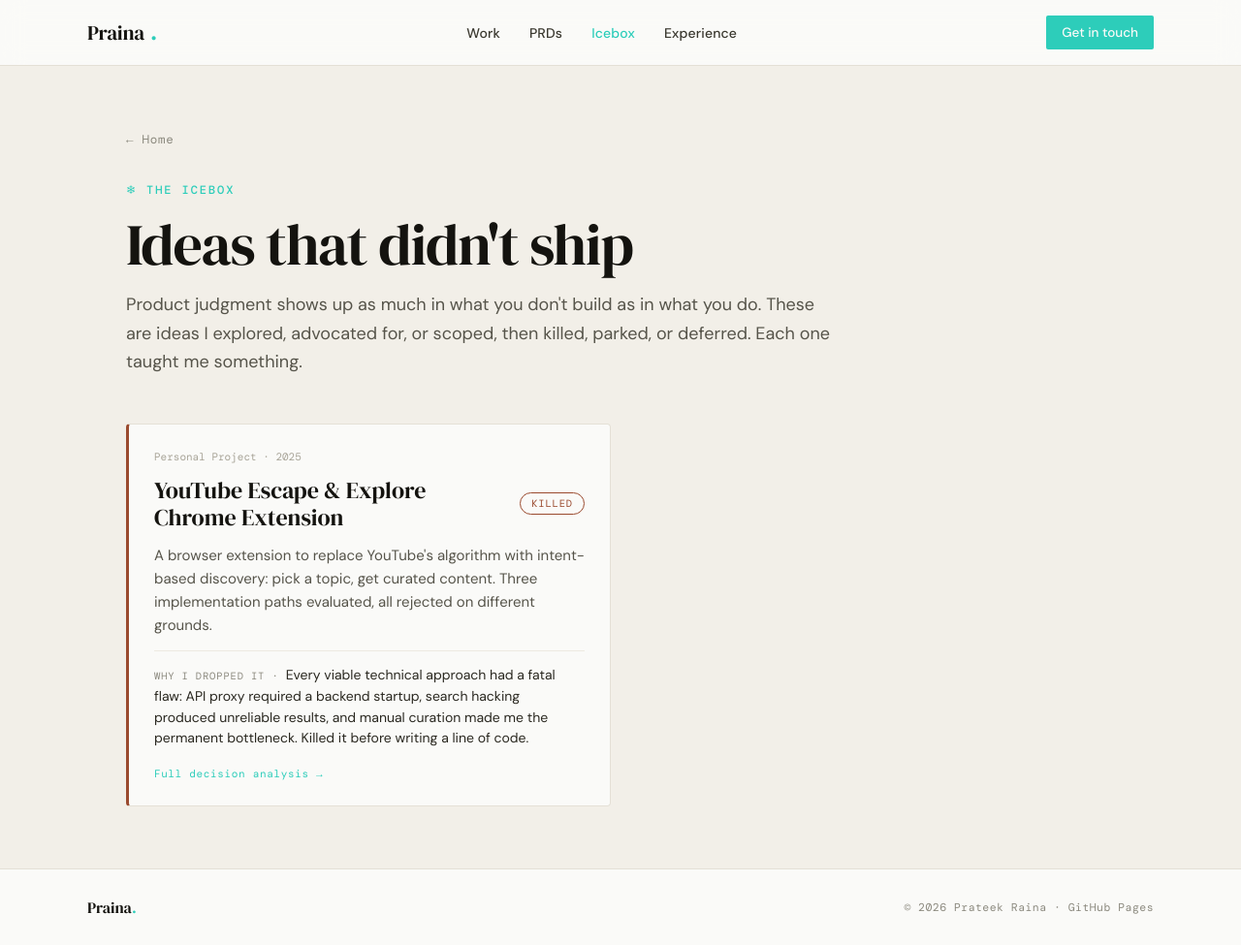
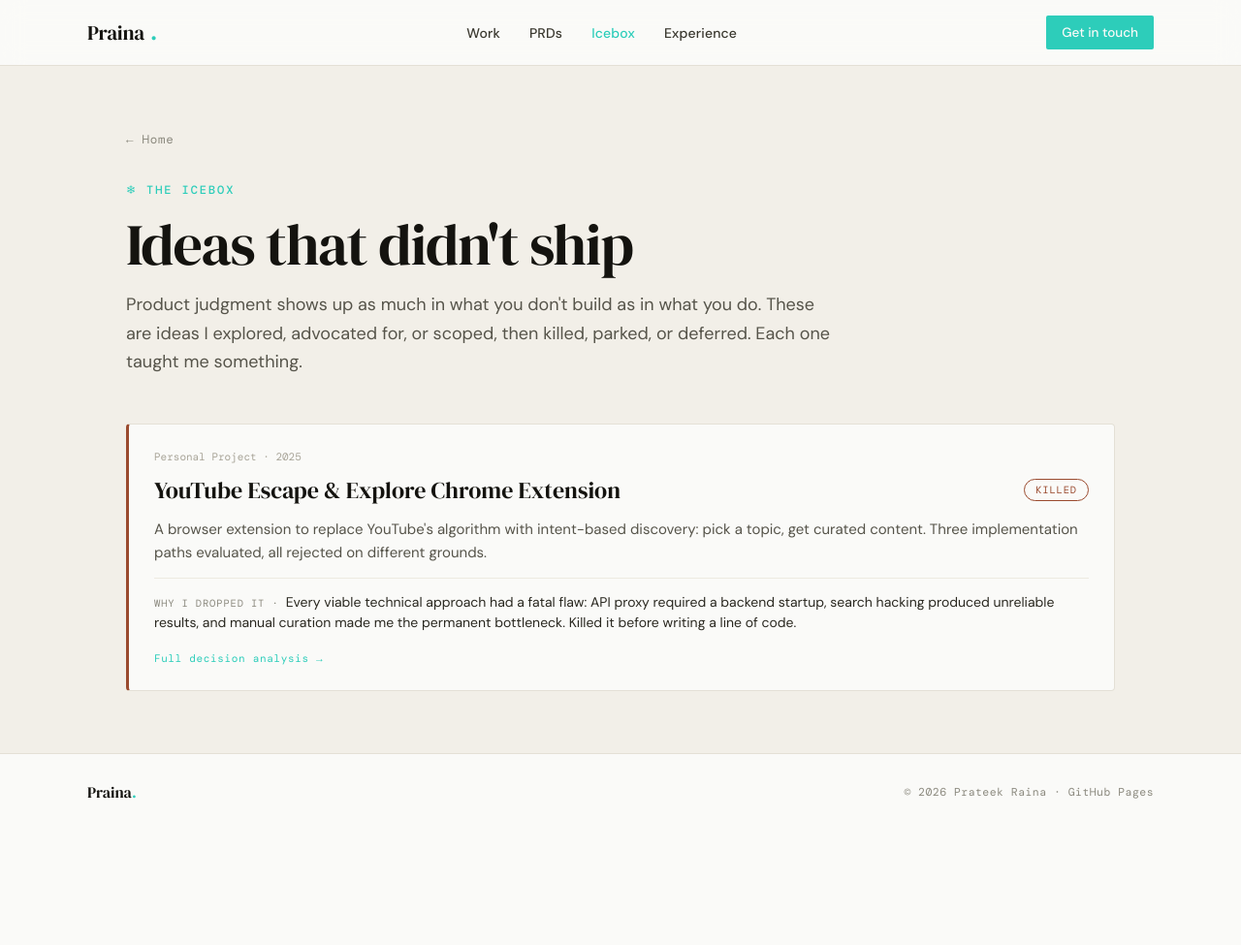
Before and after one commit to praina/praina.github.io, a Jekyll site: the page built from icebox/index.html, in a window 1280 px wide and 975 px high. Shown: the whole window at 97% size. Built offline with Jekyll 4.4.1, drawn with Linux system fonts in a browser that asks for light colours; some web fonts are replaced.

Commit message:
Make Icebox cards full-width single column, matching Case/PRD row width

```diff
--- a/css/style.css
+++ b/css/style.css
@@ -891,7 +891,7 @@ body  { background: var(--c-bg); color: var(--c-ink); font-family: var(--f-body)
 .icebox__eyebrow { margin-bottom: 18px; }
 .icebox__title { font-family: var(--f-display); font-size: 60px; line-height: 1; letter-spacing: -.02em; font-weight: 400; margin: 0 0 18px; }
 .icebox__sub { font-size: 18px; line-height: 1.65; color: var(--c-ink-body); max-width: 60ch; margin: 0 0 48px; }
-.icebox__grid { display: grid; grid-template-columns: repeat(2,1fr); gap: 20px; }
+.icebox__grid { display: grid; grid-template-columns: 1fr; gap: 20px; }
 .icebox__card {
   position: relative; overflow: hidden;
   border: 1px solid var(--c-border); border-left: 3px solid var(--c-accent); border-radius: 4px;
@@ -1224,7 +1224,6 @@ body  { background: var(--c-bg); color: var(--c-ink); font-family: var(--f-body)
   .nav__hamburger { display: flex; }
   .impact__grid { grid-template-columns: 1fr 1fr; }
   .case__impact { grid-template-columns: 1fr; }
-  .icebox__grid { grid-template-columns: 1fr; }
   .hero__name { font-size: clamp(44px, 12vw, 84px); }
   .prd-list__title, .icebox__title { font-size: clamp(40px, 10vw, 60px); }
   .contact__heading { font-size: clamp(36px, 8vw, 54px); }
```
